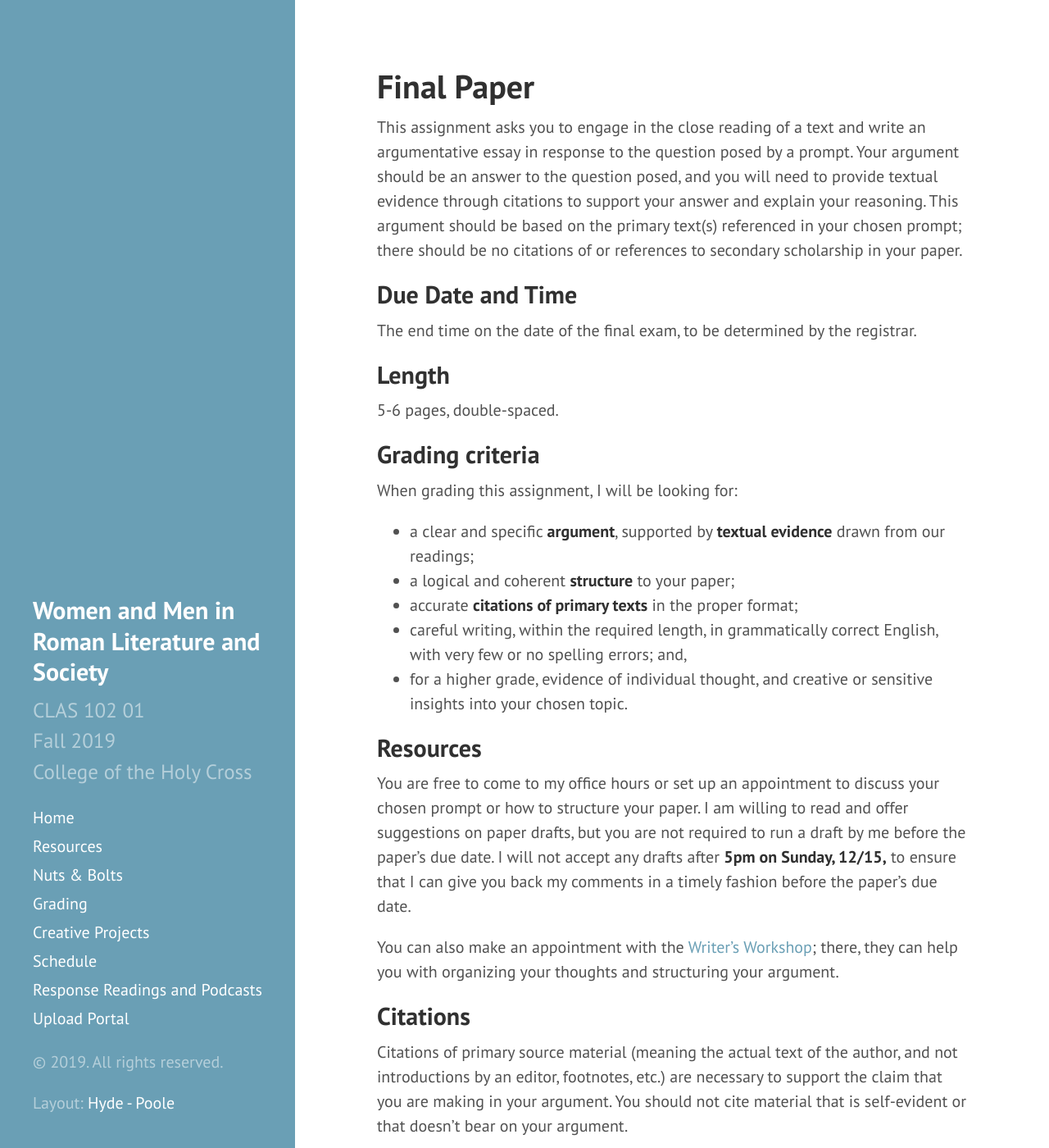
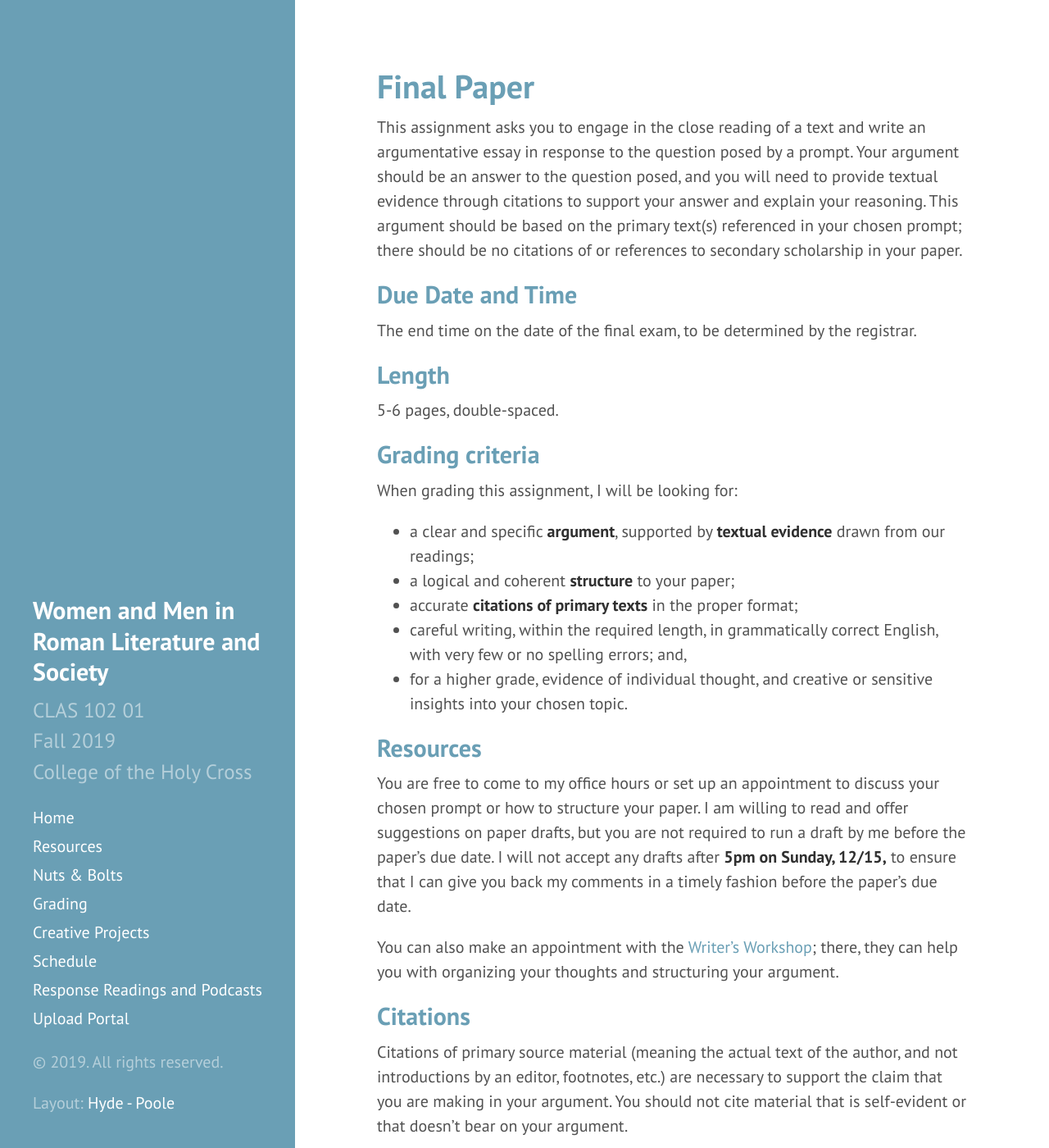
Before and after one commit to DLibatique/CLAS102-F19, a Jekyll site: the page built from _pages/paper.md, in a window 1280 px wide and 1400 px high. Shown: the whole window at 82% size. Built offline with Jekyll 4.4.1, drawn with Linux system fonts in a browser that asks for light colours.

Commit message:
changed headers and page title to theme color

```diff
--- a/public/css/poole.css
+++ b/public/css/poole.css
@@ -84,7 +84,7 @@ h1, h2, h3, h4, h5, h6 {
   margin-bottom: .5rem;
   font-weight: bold;
   line-height: 1.25;
-  color: #313131;
+  color: #6a9fb5;
   text-rendering: optimizeLegibility;
 }
 h1 {
@@ -341,7 +341,7 @@ tbody tr:nth-child(odd) th {
 .page-title,
 .post-title,
 .post-title a {
-  color: #303030;
+  color: #6a9fb5;
 }
 .page-title,
 .post-title {
```
